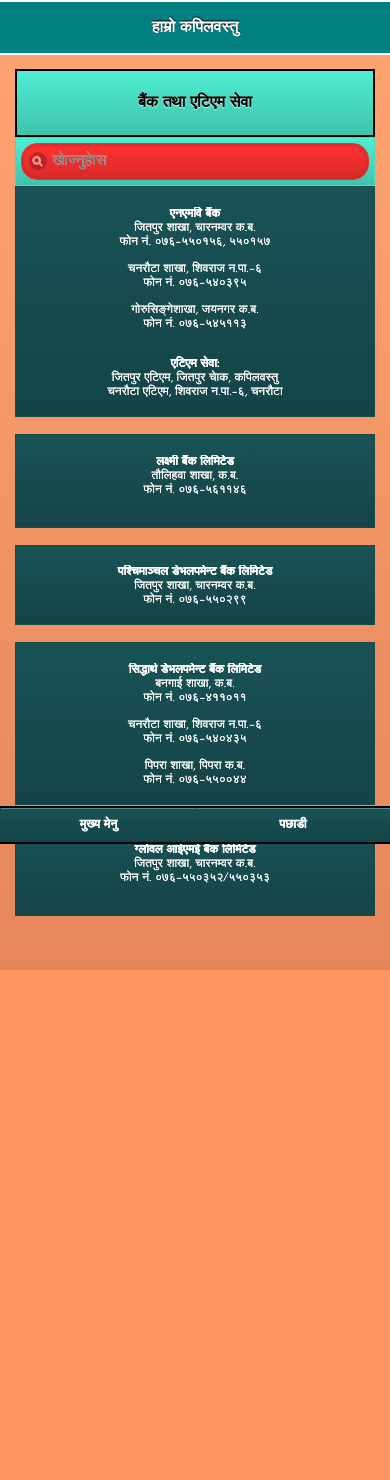
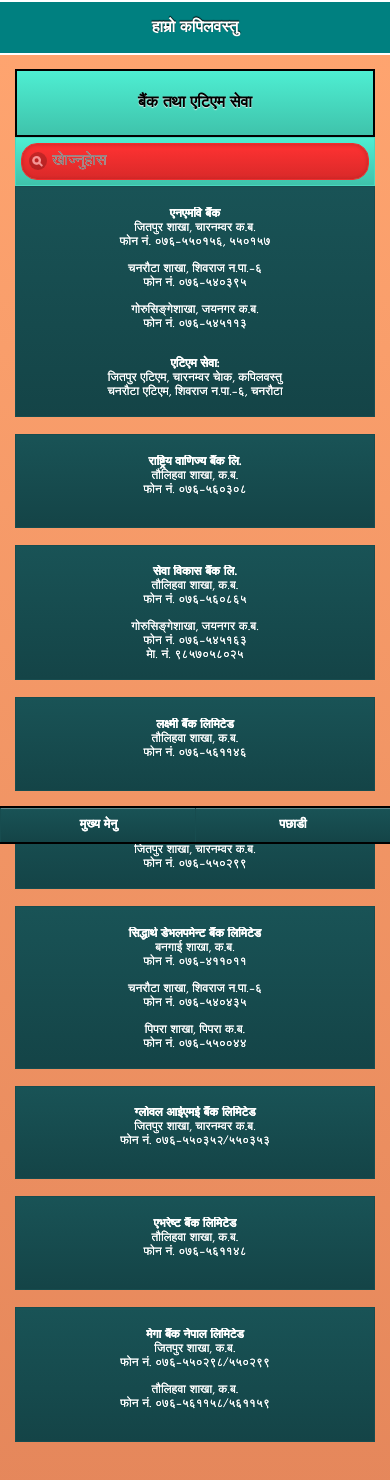
Before and after one commit to rajgkhanal/Hamro_Kapilvastu, a plain HTML site: page spanish/atms.html in a window 390 px wide. Before the commit the page ends 970 px from the top, so only its background shows below. Drawn offline with Linux system fonts and the light colour scheme; some packages are replaced by stand-ins of ours; files whose address does not match are found by name.

Commit message:
newcodes

```diff
--- a/spanish/atms.html
+++ b/spanish/atms.html
@@ -67,11 +67,28 @@
 					गोरुसिङ्गेशाखा, जयनगर क.ब.<br>
 					फोन नं. ०७६–५४५११३<br>
 					<br><br><strong>एटिएम सेवा:</strong><br>
-					जितपुर एटिएम, जितपुर चाेक, कपिलवस्तु<br>
+					जितपुर एटिएम, चारनम्वर चाेक, कपिलवस्तु<br>
 					चनरौटा एटिएम, शिवराज न.पा.–६, चनरौटा
 							</p>
 
 			</li>	<br>
+			<li>
+					<br><p class="texto" style=text-align:center;>
+					<strong>राष्ट्रिय वाणिज्य बैंक लि.</strong><br>
+					तौलिहवा  शाखा, क.ब.<br>
+					फोन नं. ०७६–५६०३०८<br><br>
+					</p>
+		</li><br>	<li>
+					<br><p class="texto" style=text-align:center;>
+					<strong>सेवा विकास बैंक लि.</strong><br>
+					तौलिहवा  शाखा, क.ब.<br>
+					फोन नं. ०७६–५६०८६५<br><br>
+					गोरुसिङ्गेशाखा, जयनगर क.ब.<br>
+					फोन नं. ०७६–५४५१६३<br>
+					माे. नं. ९८५७०५८०२५<br>
+					</p>
+		</li>
+		<br>
 		<li>
 					<br><p class="texto" style=text-align:center;>
 					<strong>लक्ष्मी बैंक लिमिटेड</strong><br>
@@ -107,7 +124,27 @@
 					फोन नं. ०७६–५५०३५२/५५०३५३<br><br>
 		</p>
 
-</li></ul></article>
+</li></br><li>
+
+					<br><p class="texto" style=text-align:center;>
+					<strong>एभरेष्ट बैंक लिमिटेड</strong><br>
+					तौलिहवा  शाखा, क.ब.<br>
+					फोन नं. ०७६–५६११४८<br><br>
+		</p>
+
+</li></br>
+				<li>
+
+					<br><p class="texto" style=text-align:center;>
+					<strong>मेगा बैंक नेपाल लिमिटेड</strong><br>
+					जितपुर शाखा, क.ब.<br>
+					फोन नं. ०७६–५५०२९८/५५०२९९<br><br>
+					तौलिहवा  शाखा, क.ब.<br>
+					फोन नं. ०७६–५६११५८/५६११५९<br><br>
+		</p>
+
+</li>
+</ul></article>
 
 		<!-- /content -->
 		<footer data-role="footer" data-tap-toggle="true" data-position="fixed" data-theme="b">
```
Also changed, not shown: spanish/about.html (+24 -2 lines).
